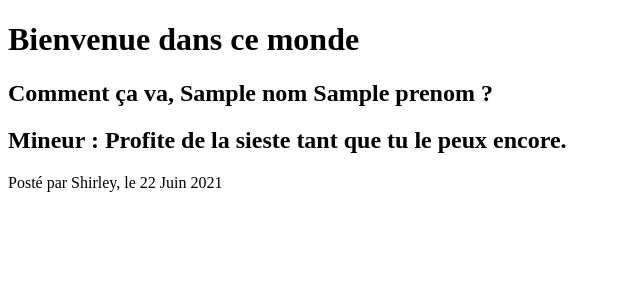
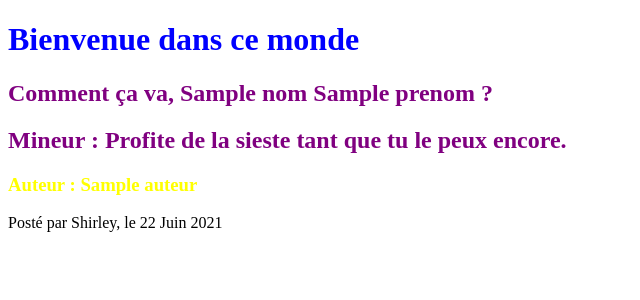
Before and after one commit to ShirleyBJ/monAppSymf, a Symfony app: template templates/test/hello.html.twig in a window 1280 px wide. Shown: the top 300 px of the page, without its empty margins (0-640 px from the left). Run offline with Twig, Linux system fonts and the light colour scheme; the template is opened without the code that fills it: most values are stand-ins (such as "Sample title", 1, 10 or a date in 2020); some libraries are stand-ins or nearby versions.

Commit message:
add css and style to vue - twig

```diff
--- a/templates/base.html.twig
+++ b/templates/base.html.twig
@@ -7,6 +7,7 @@
            and uncomment the following Encore helpers to start using Symfony UX #}
         {% block stylesheets %}
             {#{{ encore_entry_link_tags('app') }}#}
+            <link rel="stylesheet" href="{{asset('css/app.css')}}">
         {% endblock %}
 
         {% block javascripts %}
--- a/templates/test/hello.html.twig
+++ b/templates/test/hello.html.twig
@@ -16,4 +16,6 @@
     <h2>Mineur : Profite de la sieste tant que tu le peux encore.</h2>
 {% endif %}
 
+<h3>Auteur : {{ auteur }}</h3>
+
 {% endblock %}
```
Also changed, not shown: public/css/app.css (added).
